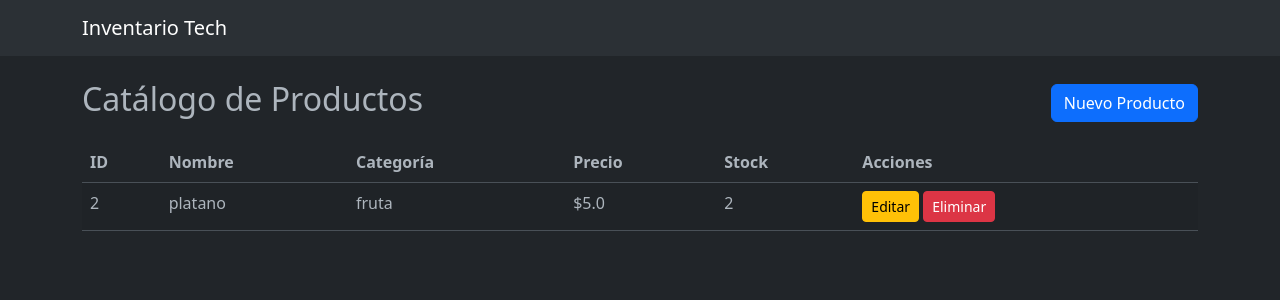
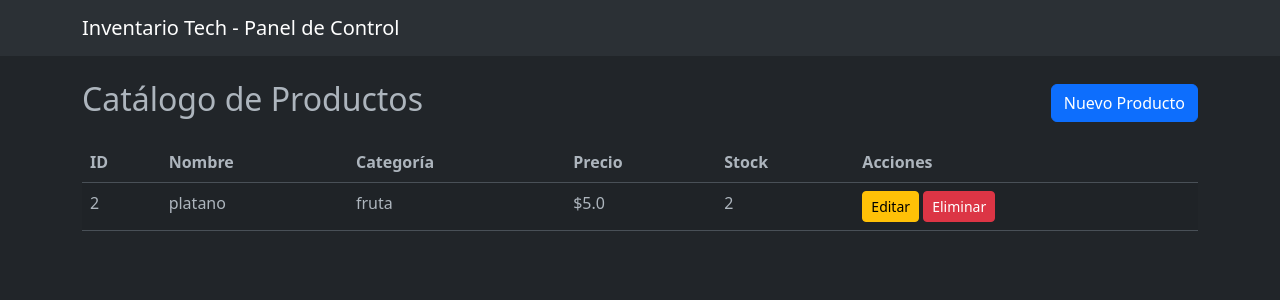
Before and after one commit to Huancakevin/exame, a Flask app: page / in a window 1280 px wide. Shown: the top 300 px of the page. Run offline with Flask 3, Linux system fonts and the light colour scheme; data comes from the database, SQL or seed files in the repository.

Commit message:
Describe lo que cambio

```diff
--- a/templates/base.html
+++ b/templates/base.html
@@ -9,7 +9,7 @@
 <body>
     <nav class="navbar navbar-expand-lg bg-body-tertiary mb-4">
         <div class="container">
-            <a class="navbar-brand" href="{{ url_for('index') }}">Inventario Tech</a>
+            <a class="navbar-brand" href="{{ url_for('index') }}">Inventario Tech - Panel de Control</a>
         </div>
     </nav>
     <div class="container">
```
